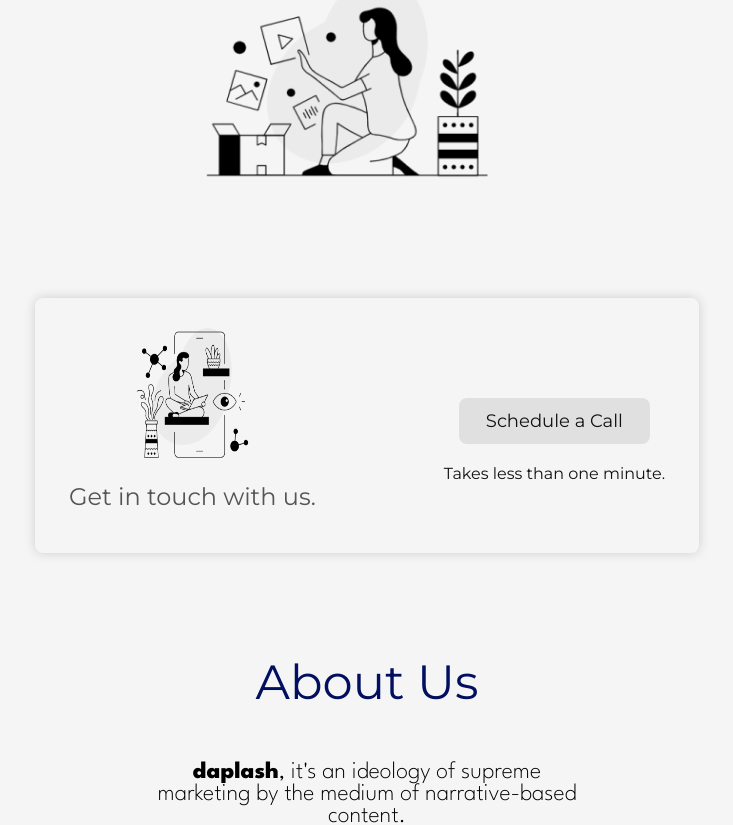
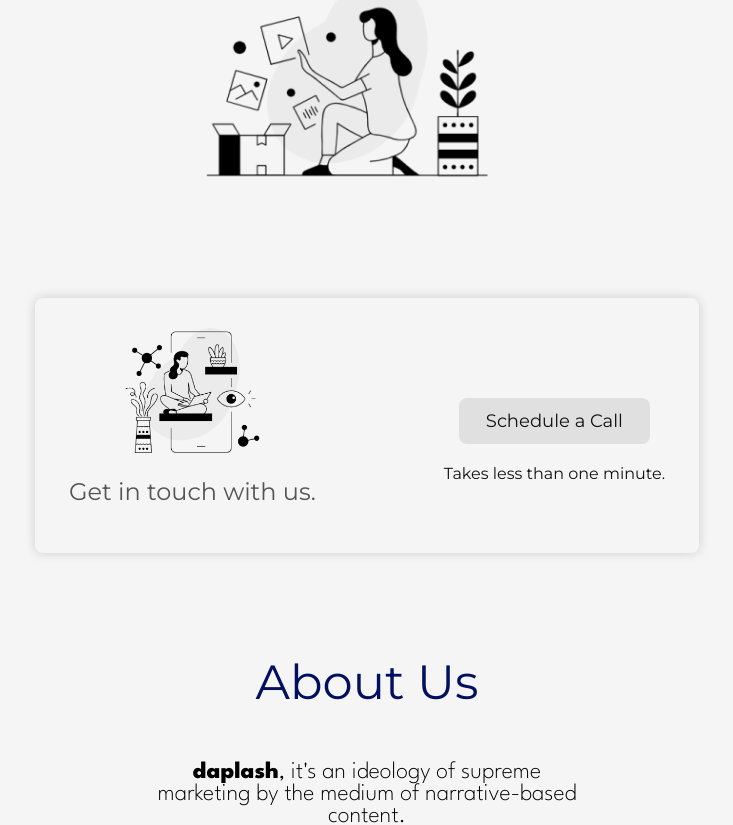
Before and after one commit to hxwtice/daplashV2, a React (Vite) app: page / in a window 1280 px wide. Shown: the part 2130-2955 px from the top of the page, without its empty margins (273-1006 px from the left). Built offline with nearby package versions, Linux system fonts and the light colour scheme.

Commit message:
spaces-2

```diff
--- a/src/gform.css
+++ b/src/gform.css
@@ -62,8 +62,8 @@
 
 .image-form-1
 {
-    width: 150px;
-    height: 130px;
+    width: 180px;
+    height: 125px;
     padding-top: 30px;
 
 }
```
